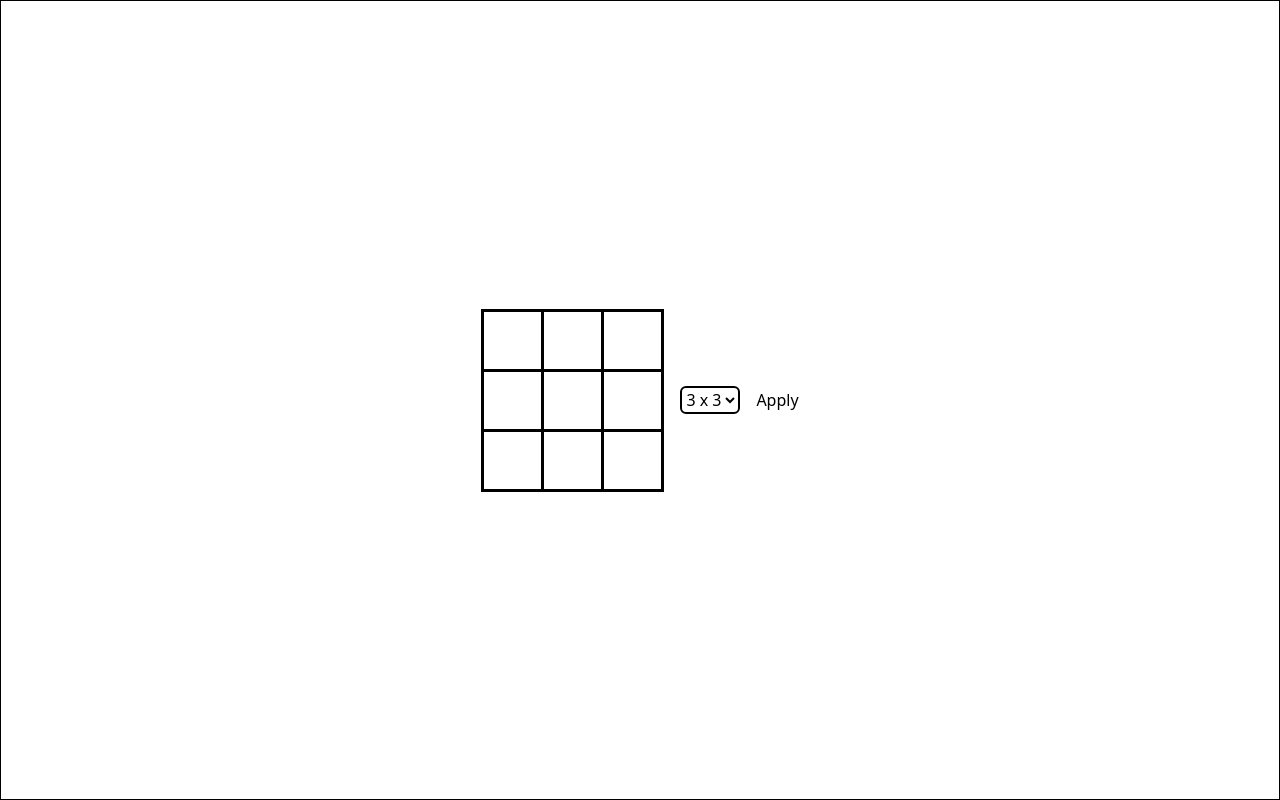
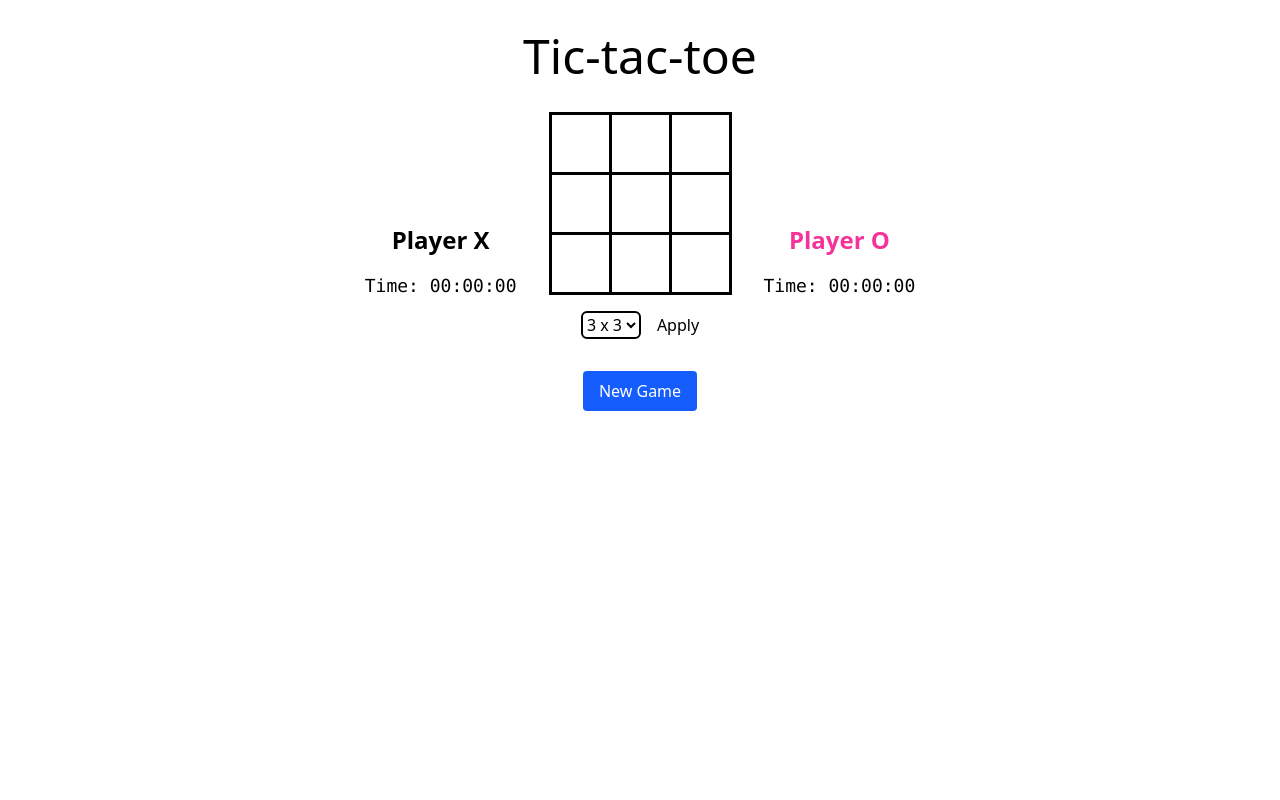
Before and after one commit to pomtyslav/tic-tac-toe-task, a React (Vite) app: page / in a window 1280 px wide. Built offline with nearby package versions, Linux system fonts and the light colour scheme.

Commit message:
added timetracker and win message

```diff
--- a/src/App.tsx
+++ b/src/App.tsx
@@ -1,13 +1,127 @@
 import './App.css'
 import Grid from './Grid.tsx'
+import MessageBox from './MessageBox.tsx'
+import NewGameButton from './NewGameButton.tsx'
+import TimeTracker from './TimeTracker.tsx'
+import { useState, useRef } from 'react'
+
+function formatTime(ms: number) {
+  const minutes = Math.floor(ms / 60000)
+  const seconds = Math.floor((ms % 60000) / 1000)
+  const centiseconds = Math.floor((ms % 1000) / 10)
+  return `${minutes.toString().padStart(2, '0')}:${seconds
+    .toString()
+    .padStart(2, '0')}:${centiseconds.toString().padStart(2, '0')}`
+}
 
 function App() {
+  const [message, setMessage] = useState<string | null>(null)
+  const resetGridRef = useRef<() => void>(() => {})
+  const [currentPlayer, setCurrentPlayer] = useState<'X' | 'O'>('X')
+  const [resetKey, setResetKey] = useState(0)
+  const [hasStarted, setHasStarted] = useState(false)
+  const [isPaused, setIsPaused] = useState(false)
+  const [isGameOver, setIsGameOver] = useState(false)
+  const [xTime, setXTime] = useState(0)
+  const [oTime, setOTime] = useState(0)
+
+  // handler to show win or draw message
+  const handleWin = (winner: string, resetGrid: () => void) => {
+    setIsPaused(true)
+    setIsGameOver(true)
+    resetGridRef.current = resetGrid
+    setTimeout(() => {
+      let timeMsg = ''
+      if (winner === 'Draw') {
+        timeMsg = `Time spent: ${formatTime(xTime + oTime)}`
+      } else if (winner === 'X') {
+        timeMsg = `Time spent: ${formatTime(xTime)}`
+      } else if (winner === 'O') {
+        timeMsg = `Time spent: ${formatTime(oTime)}`
+      }
+      setMessage(
+        (winner === 'Draw' ? 'Game is a draw!' : `Player ${winner} wins!`) +
+          (timeMsg ? `\n${timeMsg}` : '')
+      )
+    }, 2000)
+  }
+
+  const handleCloseMessage = () => {
+    setMessage(null)
+  }
+
+  const handleNewGame = () => {
+    setMessage(null)
+    resetGridRef.current()
+    setCurrentPlayer('X')
+    setResetKey(prev => prev + 1)
+    setHasStarted(false)
+    setIsPaused(false)
+    setIsGameOver(false)
+    setXTime(0)
+    setOTime(0)
+  }
+
+  const handlePlayerChange = (player: 'X' | 'O') => {
+    setCurrentPlayer(player)
+  }
+
+  const handlePlayerMove = () => {
+    if (!hasStarted) setHasStarted(true)
+  }
+
+  // Callback from TimeTracker to update time for each player
+  const handleTimeUpdate = (player: 'X' | 'O', ms: number) => {
+    if (player === 'X') setXTime(ms)
+    else setOTime(ms)
+  }
 
   return (
     <>
-    <div className='flex items-center justify-center h-screen w-screen flex-row gap-4'>
-      <Grid />
-    </div>
+      <div className='flex flex-col items-center justify-baseline h-screen w-screen gap-8'>
+        <h1 className='text-5xl mt-8'>Tic-tac-toe</h1>
+        <div className='flex flex-row items-center justify-center gap-8'>
+          <div className="flex flex-col items-center gap-4">
+            <span className="text-2xl font-bold text-black">Player X</span>
+            <TimeTracker
+              isActive={currentPlayer === 'X'}
+              resetKey={resetKey}
+              hasStarted={hasStarted}
+              isPaused={isPaused}
+              player="X"
+              onTimeUpdate={handleTimeUpdate}
+            />
+          </div>
+          <div className='flex flex-col items-center gap-4'>
+            <Grid
+              onWin={handleWin}
+              onPlayerChange={handlePlayerChange}
+              onFirstMove={handlePlayerMove}
+              isGameOver={isGameOver}
+            />
+            <NewGameButton onClick={handleNewGame} />
+          </div>
+          <div className="flex flex-col items-center gap-4">
+            <span className="text-2xl font-bold text-pink-500">Player O</span>
+            <TimeTracker
+              isActive={currentPlayer === 'O'}
+              resetKey={resetKey}
+              hasStarted={hasStarted}
+              isPaused={isPaused}
+              player="O"
+              onTimeUpdate={handleTimeUpdate}
+            />
+          </div>
+        </div>
+      </div>
+
+      {message && (
+        <MessageBox
+          message={message}
+          onClose={handleCloseMessage}
+          onNewGame={handleNewGame}
+        />
+      )}
     </>
   )
 }
--- a/src/Line.tsx
+++ b/src/Line.tsx
@@ -1,19 +1,25 @@
 interface LineProps {
   startPoint: { x: number; y: number };
   endPoint: { x: number; y: number };
+  winner?: 'X' | 'O';
 }
 
-function Line ({startPoint, endPoint}: LineProps) {
-
+function Line ({startPoint, endPoint, winner}: LineProps) {
+  const strokeClass =
+    winner === 'X'
+      ? 'stroke-black-500'
+      : winner === 'O'
+      ? 'stroke-pink-500'
+      : 'stroke-black';
 
   return (
-    <svg className="absolute top-0 left-0 w-full h-full pointer-events-none border-1">
+    <svg className="absolute top-0 left-0 w-full h-full pointer-events-none">
       <line
         x1={startPoint.x}
         y1={startPoint.y}
         x2={endPoint.x}
         y2={endPoint.y}
-        stroke="blue"
+        className={strokeClass}
         strokeWidth="3"
       />
     </svg>
--- /dev/null
+++ b/src/MessageBox.tsx
@@ -0,0 +1,20 @@
+import NewGameButton from "./NewGameButton";
+import OkButton from "./OkButton";
+
+export interface MessageBoxProps {
+  message: string;
+  onClose: () => void;
+  onNewGame: () => void;
+}
+
+const MessageBox: React.FC<MessageBoxProps> = ({ message, onClose, onNewGame }) => (
+  <div className="fixed inset-0 bg-black bg-opacity-50 flex items-center justify-center z-50">
+    <div className="bg-white p-8 rounded-lg shadow-lg text-center min-w-[300px]">
+      <h2 className="text-xl font-semibold mb-4">{message}</h2>
+      <NewGameButton onClick={onNewGame} />
+      <OkButton onClick={onClose} />
+    </div>
+  </div>
+);
+
+export default MessageBox;
--- /dev/null
+++ b/src/NewGameButton.tsx
@@ -0,0 +1,16 @@
+import React from "react";
+
+interface NewGameButtonProps {
+  onClick: () => void;
+}
+
+const NewGameButton: React.FC<NewGameButtonProps> = ({ onClick }) => (
+  <button
+    onClick={onClick}
+    className="mt-4 px-4 py-2 bg-blue-600 text-white rounded hover:bg-blue-700 transition"
+  >
+    New Game
+  </button>
+);
+
+export default NewGameButton;
--- /dev/null
+++ b/src/OkButton.tsx
@@ -0,0 +1,16 @@
+import React from "react";
+
+interface OkButtonProps {
+  onClick: () => void;
+}
+
+const OkButton: React.FC<OkButtonProps> = ({ onClick }) => (
+  <button
+    onClick={onClick}
+    className="mt-4 ml-2 px-4 py-2 bg-gray-300 text-black rounded hover:bg-gray-400 transition"
+  >
+    Ok
+  </button>
+);
+
+export default OkButton;
--- /dev/null
+++ b/src/TimeTracker.tsx
@@ -0,0 +1,62 @@
+import React, { useEffect, useRef, useState } from "react";
+
+interface TimeTrackerProps {
+  isActive: boolean;
+  resetKey: number;
+  hasStarted: boolean;
+  isPaused: boolean;
+  player: 'X' | 'O';
+  onTimeUpdate: (player: 'X' | 'O', ms: number) => void;
+}
+
+const pad = (num: number, size: number = 2) => num.toString().padStart(size, '0');
+
+const TimeTracker: React.FC<TimeTrackerProps> = ({
+  isActive,
+  resetKey,
+  hasStarted,
+  isPaused,
+  player,
+  onTimeUpdate,
+}) => {
+  const [milliseconds, setMilliseconds] = useState(0);
+  const intervalRef = useRef<number | null>(null);
+
+  useEffect(() => {
+    setMilliseconds(0);
+  }, [resetKey]);
+
+  useEffect(() => {
+    if (isActive && hasStarted && !isPaused) {
+      intervalRef.current = window.setInterval(() => {
+        setMilliseconds((prev) => prev + 10);
+      }, 10);
+    } else if (intervalRef.current !== null) {
+      window.clearInterval(intervalRef.current);
+      intervalRef.current = null;
+    }
+    return () => {
+      if (intervalRef.current !== null) {
+        window.clearInterval(intervalRef.current);
+        intervalRef.current = null;
+      }
+    };
+  }, [isActive, hasStarted, isPaused]);
+
+  useEffect(() => {
+    onTimeUpdate(player, milliseconds);
+  }, [milliseconds, player, onTimeUpdate]);
+
+  // Calculate minutes, seconds, and milliseconds
+  const minutes = Math.floor(milliseconds / 60000);
+  const seconds = Math.floor((milliseconds % 60000) / 1000);
+  const ms = Math.floor((milliseconds % 1000) / 10);
+
+  return (
+    <div className="text-lg font-mono">
+      Time: {pad(minutes)}:{pad(seconds)}:{pad(ms)}
+    </div>
+  );
+};
+
+export default TimeTracker;
```
Also changed, not shown: src/Grid.tsx (+39 -17 lines).
